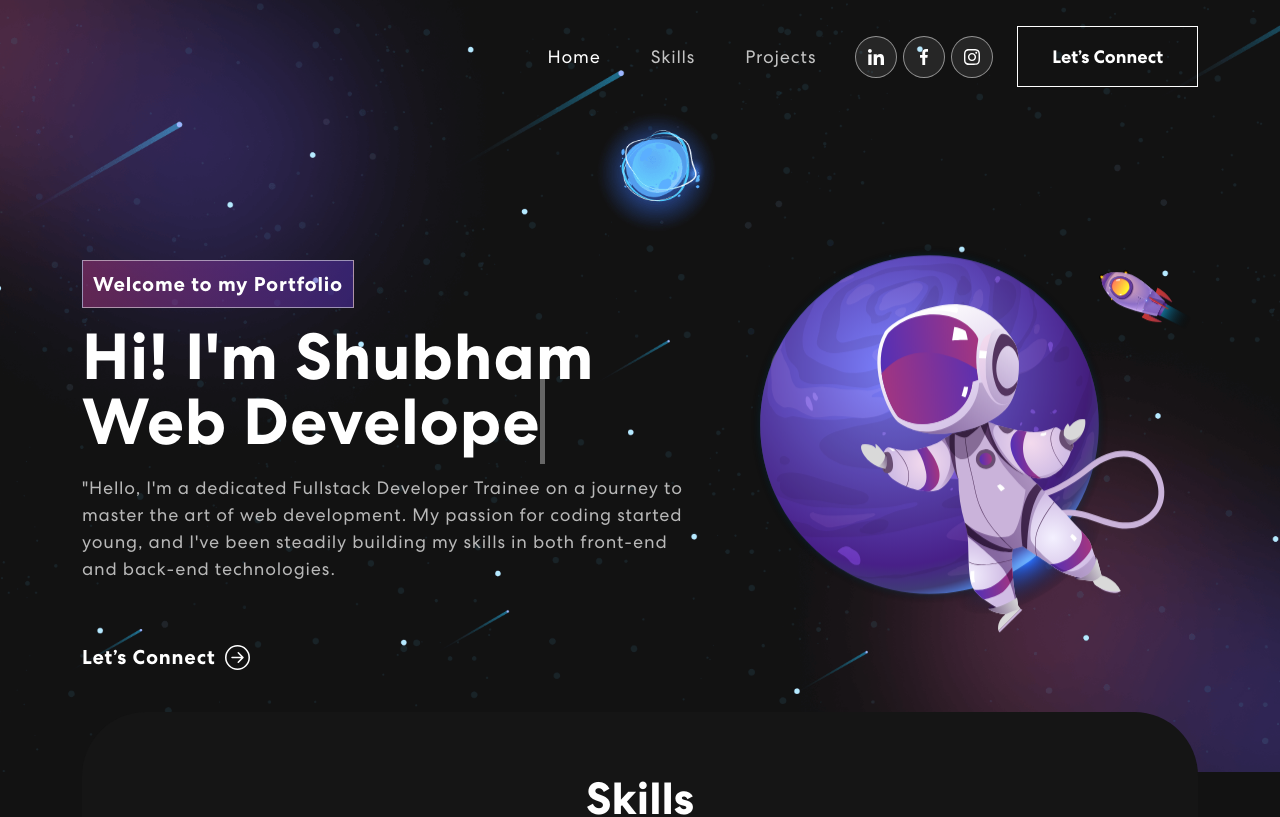
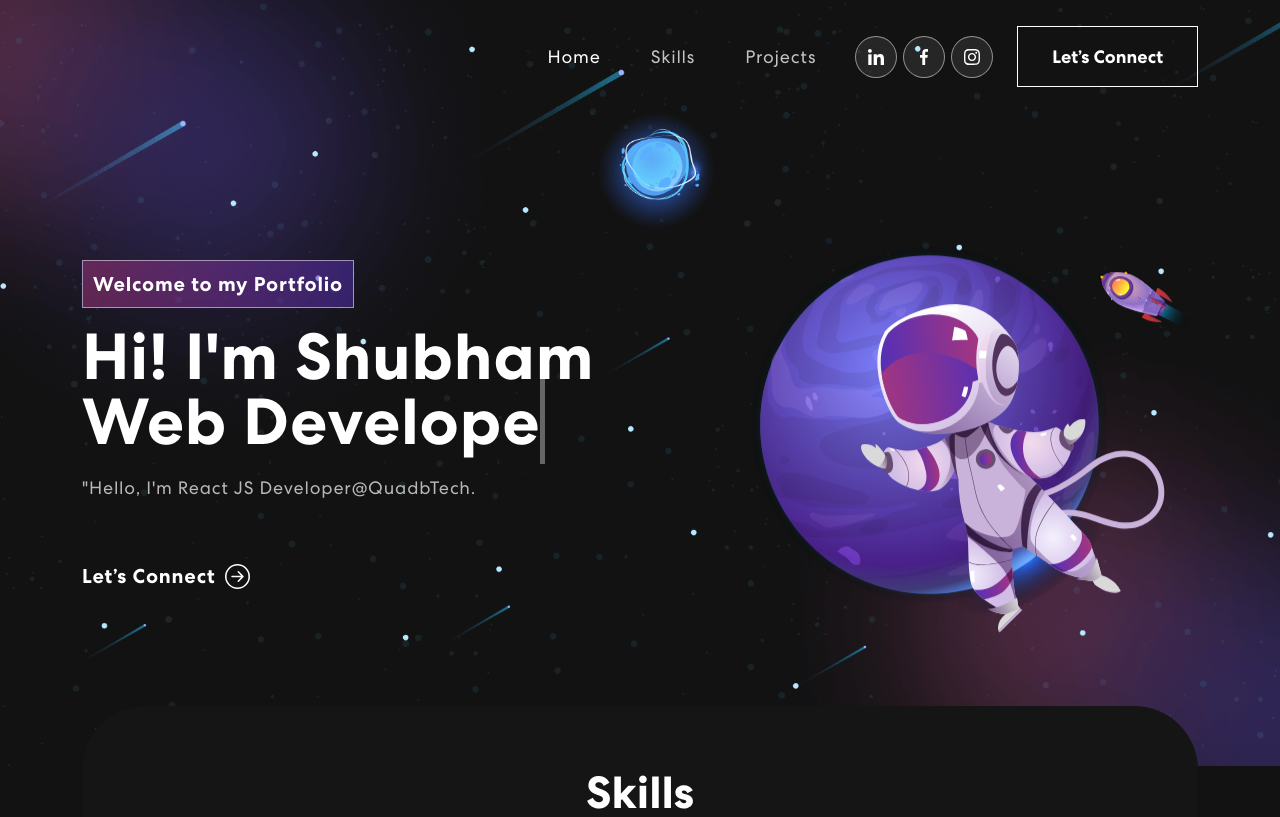
Before and after one commit to shubhamv1/galaxy-portfolio, a React (Create React App) app: page / in a window 1280 px wide. Shown: the top 817 px of the page. Built offline with nearby package versions, Linux system fonts and the light colour scheme; no server answers.

Commit message:
Banner.js

```diff
--- a/src/components/Banner.js
+++ b/src/components/Banner.js
@@ -57,7 +57,7 @@ export const Banner = () => {
               <div className={isVisible ? "animate__animated animate__fadeIn" : ""}>
                 <span className="tagline">Welcome to my Portfolio</span>
                 <h1>{`Hi! I'm Shubham`} <span className="txt-rotate" dataPeriod="1000" data-rotate='[ "Web Developer", "Web Designer", "UI/UX Designer" ]'><span className="wrap">{text}</span></span></h1>
-                  <p>"Hello, I'm a dedicated Fullstack Developer Trainee on a journey to master the art of web development. My passion for coding started young, and I've been steadily building my skills in both front-end and back-end technologies.</p>
+                  <p>"Hello, I'm React JS Developer@QuadbTech.</p>
                   <button onClick={() => console.log('connect')}>Let’s Connect <ArrowRightCircle size={25} /></button>
               </div>}
             </TrackVisibility>
```
